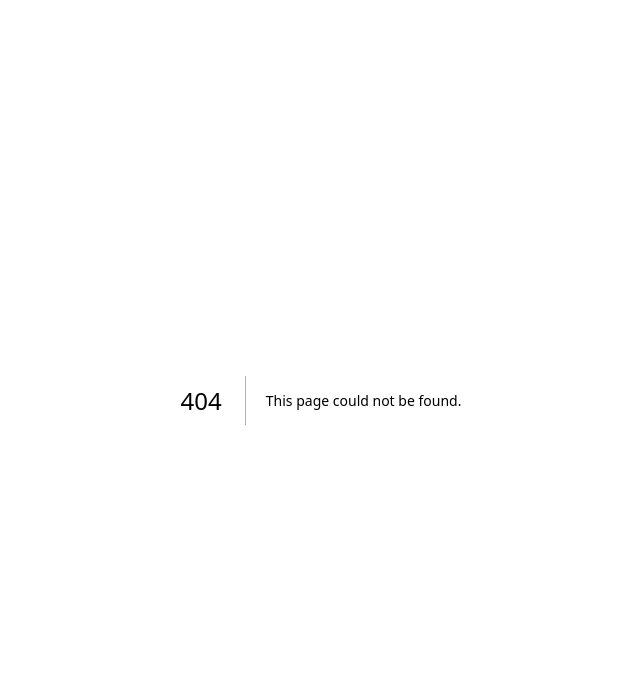
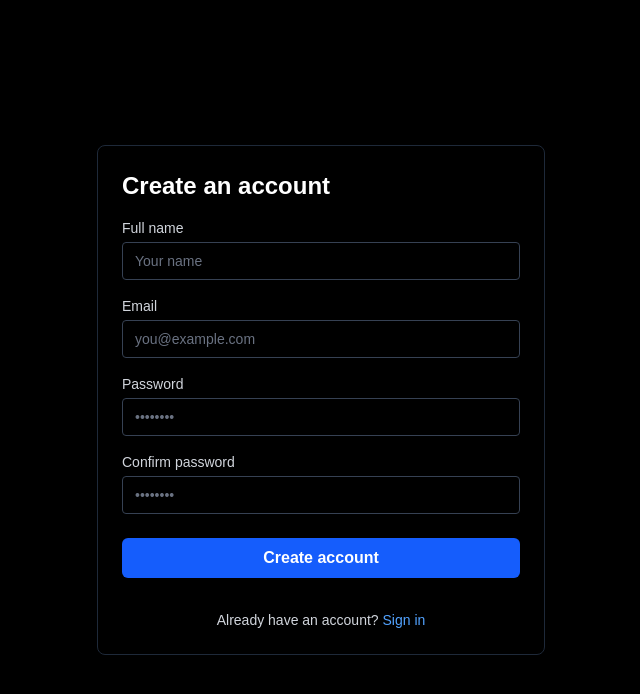
Before and after one commit to Capstone-Fall2025/Manageable, a Next.js app: page /signup in a window 1280 px wide. Before the commit this address had no page. Shown: the top 694 px of the page, without its empty margins (319-959 px from the left). Built offline with nearby package versions, Linux system fonts and the light colour scheme.

Commit message:
Initial: landing, login, signup, workspace UI and fixes

```diff
--- /dev/null
+++ b/app/login/page.js
@@ -0,0 +1,80 @@
+"use client";
+import React, { useState } from "react";
+import { useRouter } from "next/navigation";
+import Link from "next/link";
+
+export default function LoginPage() {
+    const [email, setEmail] = useState("");
+    const [password, setPassword] = useState("");
+    const [error, setError] = useState("");
+    const router = useRouter();
+
+    function handleSubmit(e) {
+        e.preventDefault();
+        setError("");
+        if (!email.trim() || !password) {
+            setError("Please enter an email and password.");
+            return;
+        }
+        try {
+            localStorage.setItem("manageable_user", JSON.stringify({ email }));
+            router.push("/workspace");
+        } catch {
+            setError("Could not sign in. Try again.");
+        }
+    }
+
+    return (
+        <main className="min-h-screen flex items-center justify-center p-8 bg-black">
+            <div className="w-full max-w-md bg-black rounded-lg shadow-md p-6 border border-gray-800">
+                <h1 className="text-2xl font-bold mb-4 text-white">Sign in to Manageable</h1>
+
+                <form onSubmit={handleSubmit} className="flex flex-col gap-4">
+                    <label className="flex flex-col text-sm">
+                        <span className="mb-1 text-gray-300">Email</span>
+                        <input
+                            type="email"
+                            placeholder="you@example.com"
+                            className="px-3 py-2 border rounded bg-transparent text-white placeholder-gray-500 focus:outline-none focus:ring-2 focus:ring-blue-300 border-gray-700"
+                            value={email}
+                            onChange={(e) => setEmail(e.target.value)}
+                            required
+                            autoComplete="email"
+                        />
+                    </label>
+
+                    <label className="flex flex-col text-sm">
+                        <span className="mb-1 text-gray-300">Password</span>
+                        <input
+                            type="password"
+                            placeholder="••••••••"
+                            className="px-3 py-2 border rounded bg-transparent text-white placeholder-gray-500 focus:outline-none focus:ring-2 focus:ring-blue-300 border-gray-700"
+                            value={password}
+                            onChange={(e) => setPassword(e.target.value)}
+                            required
+                            autoComplete="current-password"
+                        />
+                    </label>
+
+                    {error && <p className="text-sm text-red-600">{error}</p>}
+
+                    <div className="mt-2">
+                        <button
+                            type="submit"
+                            className="w-full px-4 py-2 bg-blue-600 hover:bg-blue-700 text-white font-semibold rounded-md transition"
+                        >
+                            Sign in
+                        </button>
+                    </div>
+
+                    <div className="mt-4 text-center text-sm text-gray-300">
+                        Don't have an account?{" "}
+                        <Link href="/signup" className="text-blue-400 hover:underline">
+                            Create an account
+                        </Link>
+                    </div>
+                </form>
+            </div>
+        </main>
+    );
+}
--- a/app/page.js
+++ b/app/page.js
@@ -1,6 +1,7 @@
 "use client";
 import React, {useEffect } from "react";
 import { useRouter } from "next/navigation";
+import { redirect } from "next/navigation";
 
 export default function HomePage() {
   const router = useRouter();
@@ -12,6 +13,9 @@ export default function HomePage() {
 
     return () => clearTimeout(timer);
   },[router]);
+
+  // Redirect root (/) to the login route
+  redirect("/login");
 
   return (
     <main
--- /dev/null
+++ b/app/signup/page.js
@@ -0,0 +1,148 @@
+"use client";
+import React, { useState } from "react";
+import { useRouter } from "next/navigation";
+import Link from "next/link";
+
+export default function SignupPage() {
+  const [name, setName] = useState("");
+  const [email, setEmail] = useState("");
+  const [password, setPassword] = useState("");
+  const [confirm, setConfirm] = useState("");
+  const [error, setError] = useState("");
+  const [busy, setBusy] = useState(false);
+  const router = useRouter();
+
+  function validate() {
+    if (!name.trim() || !email.trim() || !password) {
+      setError("All fields are required.");
+      return false;
+    }
+    if (password.length < 6) {
+      setError("Password must be at least 6 characters.");
+      return false;
+    }
+    if (password !== confirm) {
+      setError("Passwords do not match.");
+      return false;
+    }
+    return true;
+  }
+
+  function handleSubmit(e) {
+    e.preventDefault();
+    setError("");
+    if (!validate()) return;
+
+    setBusy(true);
+    try {
+      // store accounts locally (demo only). Replace with real API in production.
+      const raw = localStorage.getItem("manageable_accounts");
+      const accounts = raw ? JSON.parse(raw) : [];
+
+      const exists = accounts.find((a) => a.email === email.trim().toLowerCase());
+      if (exists) {
+        setError("An account with that email already exists. Please sign in.");
+        setBusy(false);
+        return;
+      }
+
+      const newAccount = {
+        id: Date.now(),
+        name: name.trim(),
+        email: email.trim().toLowerCase(),
+        password, // demo only — do NOT store plain passwords in production
+        createdAt: new Date().toISOString(),
+      };
+
+      accounts.push(newAccount);
+      localStorage.setItem("manageable_accounts", JSON.stringify(accounts));
+
+      // Redirect to sign in so the user can sign in with their new credentials.
+      router.push(`/login?email=${encodeURIComponent(newAccount.email)}`);
+    } catch (err) {
+      setError("Could not create account. Try again.");
+      setBusy(false);
+    }
+  }
+
+  return (
+    <main className="min-h-screen flex items-center justify-center p-8 bg-black">
+      <div className="w-full max-w-md bg-black rounded-lg shadow-md p-6 border border-gray-800">
+        <h1 className="text-2xl font-bold mb-4 text-white">Create an account</h1>
+
+        <form onSubmit={handleSubmit} className="flex flex-col gap-4">
+          <label className="flex flex-col text-sm">
+            <span className="mb-1 text-gray-300">Full name</span>
+            <input
+              type="text"
+              placeholder="Your name"
+              className="px-3 py-2 border rounded bg-transparent text-white placeholder-gray-500 focus:outline-none focus:ring-2 focus:ring-blue-300 border-gray-700"
+              value={name}
+              onChange={(e) => setName(e.target.value)}
+              required
+              autoComplete="name"
+            />
+          </label>
+
+          <label className="flex flex-col text-sm">
+            <span className="mb-1 text-gray-300">Email</span>
+            <input
+              type="email"
+              placeholder="you@example.com"
+              className="px-3 py-2 border rounded bg-transparent text-white placeholder-gray-500 focus:outline-none focus:ring-2 focus:ring-blue-300 border-gray-700"
+              value={email}
+              onChange={(e) => setEmail(e.target.value)}
+              required
+              autoComplete="email"
+            />
+          </label>
+
+          <label className="flex flex-col text-sm">
+            <span className="mb-1 text-gray-300">Password</span>
+            <input
+              type="password"
+              placeholder="••••••••"
+              className="px-3 py-2 border rounded bg-transparent text-white placeholder-gray-500 focus:outline-none focus:ring-2 focus:ring-blue-300 border-gray-700"
+              value={password}
+              onChange={(e) => setPassword(e.target.value)}
+              required
+              autoComplete="new-password"
+            />
+          </label>
+
+          <label className="flex flex-col text-sm">
+            <span className="mb-1 text-gray-300">Confirm password</span>
+            <input
+              type="password"
+              placeholder="••••••••"
+              className="px-3 py-2 border rounded bg-transparent text-white placeholder-gray-500 focus:outline-none focus:ring-2 focus:ring-blue-300 border-gray-700"
+              value={confirm}
+              onChange={(e) => setConfirm(e.target.value)}
+              required
+              autoComplete="new-password"
+            />
+          </label>
+
+          {error && <p className="text-sm text-red-600">{error}</p>}
+
+          <div className="mt-2">
+            <button
+              type="submit"
+              disabled={busy}
+              className={`w-full px-4 py-2 bg-blue-600 hover:bg-blue-700 text-white font-semibold rounded-md transition ${busy ? "opacity-60 cursor-not-allowed" : ""}`}
+            >
+              {busy ? "Creating..." : "Create account"}
+            </button>
+          </div>
+
+          <div className="mt-4 text-center text-sm text-gray-300">
+            Already have an account?{" "}
+            <Link href="/login" className="text-blue-400 hover:underline">
+              Sign in
+            </Link>
+          </div>
+        </form>
+      </div>
+    </main>
+  );
+}
--- /dev/null
+++ b/app/workspace/Untitled-2.js
@@ -0,0 +1,28 @@
+// ...existing code...
+import Link from "next/link";
+
+export default function LandingPage() {
+    return (
+        <main className="min-h-screen flex flex-col items-center justify-center p-8">
+            <h1 className="text-4xl font-bold mb-6">Manageable</h1>
+            <p className="text-center max-w-xl mb-8">
+                A small gamified focus/task app. Choose where to go next:
+            </p>
+
+            <div className="flex gap-4">
+                <Link href="/workspace" className="px-6 py-3 bg-blue-600 text-white rounded hover:bg-blue-700">
+                    Go to Workspace
+                </Link>
+
+                <Link href="/lockin" className="px-6 py-3 bg-green-600 text-white rounded hover:bg-green-700">
+                    Lock In Mode
+                </Link>
+
+                <Link href="/about" className="px-6 py-3 bg-gray-200 text-gray-900 rounded hover:bg-gray-300">
+                    About
+                </Link>
+            </div>
+        </main>
+    );
+}
+// ...existing code...
--- a/app/workspace/page.js
+++ b/app/workspace/page.js
@@ -55,7 +55,7 @@ export default function Workspace () {
                         leading-relaxed
                         "
                     value={body}
-                    onChnage={(e)=> setBody(e.target.value)}
+                    onChange={(e)=> setBody(e.target.value)}
                 />
                 <div className="
                         flex
```
